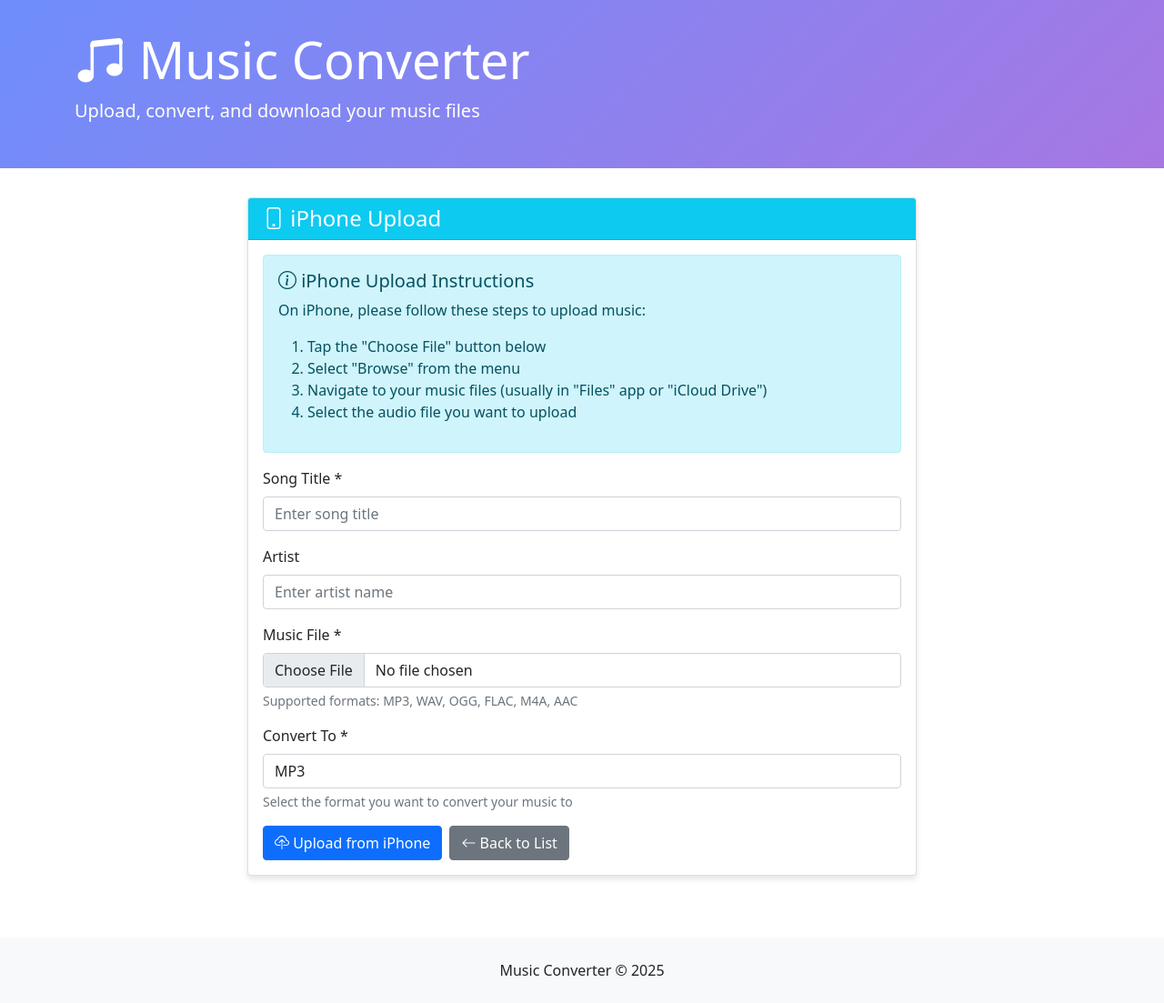
After one commit to jamesadewara/Music-Converter, a Django app: template music_app/templates/music_app/upload_music_iphone.html in a window 1280 px wide. The commit adds this page. Shown: the whole page at 91% size. Run offline with Django 5.2, Linux system fonts and the light colour scheme; the template is opened without the code that fills it, so the values that code supplies are empty; some libraries are stand-ins or nearby versions.

Commit message:
vibe codded

```diff
--- a/music_app/templates/music_app/base.html
+++ b/music_app/templates/music_app/base.html
@@ -86,5 +86,61 @@
       document.addEventListener("DOMContentLoaded", fixIOSFileUpload);
     </script>
     <script src="https://cdn.jsdelivr.net/npm/bootstrap@5.1.3/dist/js/bootstrap.bundle.min.js"></script>
+    <!-- Add this script to detect iOS and handle its quirks -->
+    <script>
+      // Detect iOS devices
+      function isIOS() {
+        return (
+          [
+            "iPad Simulator",
+            "iPhone Simulator",
+            "iPod Simulator",
+            "iPad",
+            "iPhone",
+            "iPod",
+          ].includes(navigator.platform) ||
+          (/iPad|iPhone|iPod/.test(navigator.userAgent) && !window.MSStream)
+        );
+      }
+
+      // iOS-specific fixes
+      document.addEventListener("DOMContentLoaded", function () {
+        if (isIOS()) {
+          // Add iOS class to body for CSS targeting
+          document.body.classList.add("ios-device");
+
+          // Fix for file input issues on iOS
+          const fileInputs = document.querySelectorAll('input[type="file"]');
+          fileInputs.forEach((input) => {
+            // iOS often requires a different approach for file selection
+            const parent = input.parentNode;
+            const helpText = document.createElement("div");
+            helpText.className = "alert alert-info mt-2";
+            helpText.innerHTML =
+              '<strong>iOS Users:</strong> Tap "Browse" then navigate to your Files app to select music.';
+            parent.appendChild(helpText);
+          });
+        }
+      });
+    </script>
+
+    <!-- Add iOS-specific styles -->
+    <style>
+      .ios-device .form-control {
+        font-size: 16px; /* Prevents zoom on focus in iOS */
+      }
+
+      /* Special styles for iOS file inputs */
+      .ios-device input[type="file"] {
+        min-height: 44px; /* Minimum touch target size for iOS */
+      }
+
+      .ios-device .btn {
+        min-height: 44px; /* Minimum touch target size for iOS */
+        display: flex;
+        align-items: center;
+        justify-content: center;
+      }
+    </style>
   </body>
 </html>
--- /dev/null
+++ b/music_app/templates/music_app/upload_music_iphone.html
@@ -0,0 +1,156 @@
+{% extends 'music_app/base.html' %}
+
+{% block title %}Upload Music - Music Converter{% endblock %}
+
+{% block content %}
+<div class="row justify-content-center">
+    <div class="col-md-8">
+        <div class="card">
+            <div class="card-header bg-info text-white">
+                <h4 class="card-title mb-0"><i class="bi-phone"></i> iPhone Upload</h4>
+            </div>
+            <div class="card-body">
+                <div class="alert alert-info">
+                    <h5><i class="bi-info-circle"></i> iPhone Upload Instructions</h5>
+                    <p>On iPhone, please follow these steps to upload music:</p>
+                    <ol>
+                        <li>Tap the "Choose File" button below</li>
+                        <li>Select "Browse" from the menu</li>
+                        <li>Navigate to your music files (usually in "Files" app or "iCloud Drive")</li>
+                        <li>Select the audio file you want to upload</li>
+                    </ol>
+                </div>
+
+                <form method="post" enctype="multipart/form-data" id="iphoneUploadForm">
+                    {% csrf_token %}
+
+                    <div class="mb-3">
+                        <label for="id_title" class="form-label">Song Title *</label>
+                        <input type="text" name="title" class="form-control" placeholder="Enter song title" required>
+                    </div>
+
+                    <div class="mb-3">
+                        <label for="id_artist" class="form-label">Artist</label>
+                        <input type="text" name="artist" class="form-control" placeholder="Enter artist name">
+                    </div>
+
+                    <div class="mb-3">
+                        <label for="id_original_file" class="form-label">Music File *</label>
+                        <input type="file" name="original_file" class="form-control" accept="audio/*" required>
+                        <div class="form-text">Supported formats: MP3, WAV, OGG, FLAC, M4A, AAC</div>
+                        <div id="fileError" class="text-danger d-none"></div>
+                    </div>
+
+                    <div class="mb-3">
+                        <label for="id_target_extension" class="form-label">Convert To *</label>
+                        <select name="target_extension" class="form-control" required>
+                            <option value="mp3">MP3</option>
+                            <option value="wav">WAV</option>
+                            <option value="ogg">OGG</option>
+                            <option value="flac">FLAC</option>
+                            <option value="m4a">M4A</option>
+                            <option value="aac">AAC</option>
+                        </select>
+                        <div class="form-text">Select the format you want to convert your music to</div>
+                    </div>
+
+                    <div class="d-flex gap-2">
+                        <button type="submit" class="btn btn-primary" id="submitBtn">
+                            <i class="bi-cloud-upload"></i> Upload from iPhone
+                        </button>
+                        <a href="{% url 'music_list' %}" class="btn btn-secondary">
+                            <i class="bi-arrow-left"></i> Back to List
+                        </a>
+                    </div>
+                </form>
+            </div>
+        </div>
+    </div>
+</div>
+
+<script>
+document.addEventListener('DOMContentLoaded', function() {
+    const form = document.getElementById('iphoneUploadForm');
+    const fileInput = document.querySelector('input[type="file"]');
+    const fileError = document.getElementById('fileError');
+    const submitBtn = document.getElementById('submitBtn');
+
+    // iOS-specific enhancements
+    if (/iP(hone|od|ad)/.test(navigator.userAgent)) {
+        // Add a helpful message when the file input is focused
+        fileInput.addEventListener('focus', function() {
+            if (this.value === '') {
+                alert('On iOS, please tap "Browse" to select a file from your Files app or iCloud Drive.');
+            }
+        });
+
+        // Force the "Browse" option to appear by using a different approach
+        setTimeout(function() {
+            const newFileInput = document.createElement('input');
+            newFileInput.type = 'file';
+            newFileInput.name = 'original_file';
+            newFileInput.className = 'form-control';
+            newFileInput.accept = 'audio/*';
+            newFileInput.required = true;
+            newFileInput.style.display = 'none';
+
+            newFileInput.addEventListener('change', function() {
+                fileInput.files = this.files;
+                // Trigger change event on original input
+                const event = new Event('change', { bubbles: true });
+                fileInput.dispatchEvent(event);
+            });
+
+            fileInput.parentNode.appendChild(newFileInput);
+
+            // Replace the original input with a button that triggers the hidden input
+            const browseButton = document.createElement('button');
+            browseButton.type = 'button';
+            browseButton.className = 'btn btn-outline-primary btn-sm mt-2';
+            browseButton.innerHTML = '<i class="bi-folder2-open"></i> Browse Files';
+            browseButton.addEventListener('click', function() {
+                newFileInput.click();
+            });
+
+            fileInput.parentNode.appendChild(browseButton);
+        }, 1000);
+    }
+
+    // Validate file before submission
+    form.addEventListener('submit', function(e) {
+        const file = fileInput.files[0];
+        if (!file) {
+            e.preventDefault();
+            fileError.textContent = 'Please select a file to upload.';
+            fileError.classList.remove('d-none');
+            return;
+        }
+
+        // Check file size (max 25MB)
+        const maxSize = 25 * 1024 * 1024; // 25MB in bytes
+        if (file.size > maxSize) {
+            e.preventDefault();
+            fileError.textContent = 'File size must be less than 25MB.';
+            fileError.classList.remove('d-none');
+            return;
+        }
+
+        // Check file type
+        const allowedTypes = ['audio/mpeg', 'audio/wav', 'audio/ogg', 'audio/flac', 'audio/x-m4a', 'audio/aac', 'audio/mp4'];
+        const allowedExtensions = ['.mp3', '.wav', '.ogg', '.flac', '.m4a', '.aac'];
+        const fileExtension = file.name.substring(file.name.lastIndexOf('.')).toLowerCase();
+
+        if (!allowedTypes.includes(file.type) && !allowedExtensions.includes(fileExtension)) {
+            e.preventDefault();
+            fileError.textContent = 'Please select a valid audio file (MP3, WAV, OGG, FLAC, M4A, AAC).';
+            fileError.classList.remove('d-none');
+            return;
+        }
+
+        // Disable submit button to prevent double submission
+        submitBtn.disabled = true;
+        submitBtn.innerHTML = '<span class="spinner-border spinner-border-sm" role="status" aria-hidden="true"></span> Uploading...';
+    });
+});
+</script>
+{% endblock %}
--- a/music_app/urls.py
+++ b/music_app/urls.py
@@ -8,4 +8,5 @@ urlpatterns = [
     path('download/<int:pk>/', views.download_music, name='download_music'),
     path('download-original/<int:pk>/', views.download_original, name='download_original'),
     path('delete/<int:pk>/', views.delete_music, name='delete_music'),
+    path('api/iphone-upload/', views.iphone_upload_api, name='iphone_upload_api'),
 ]
```
Also changed, not shown: music_app/views.py (+124 -1 lines).
